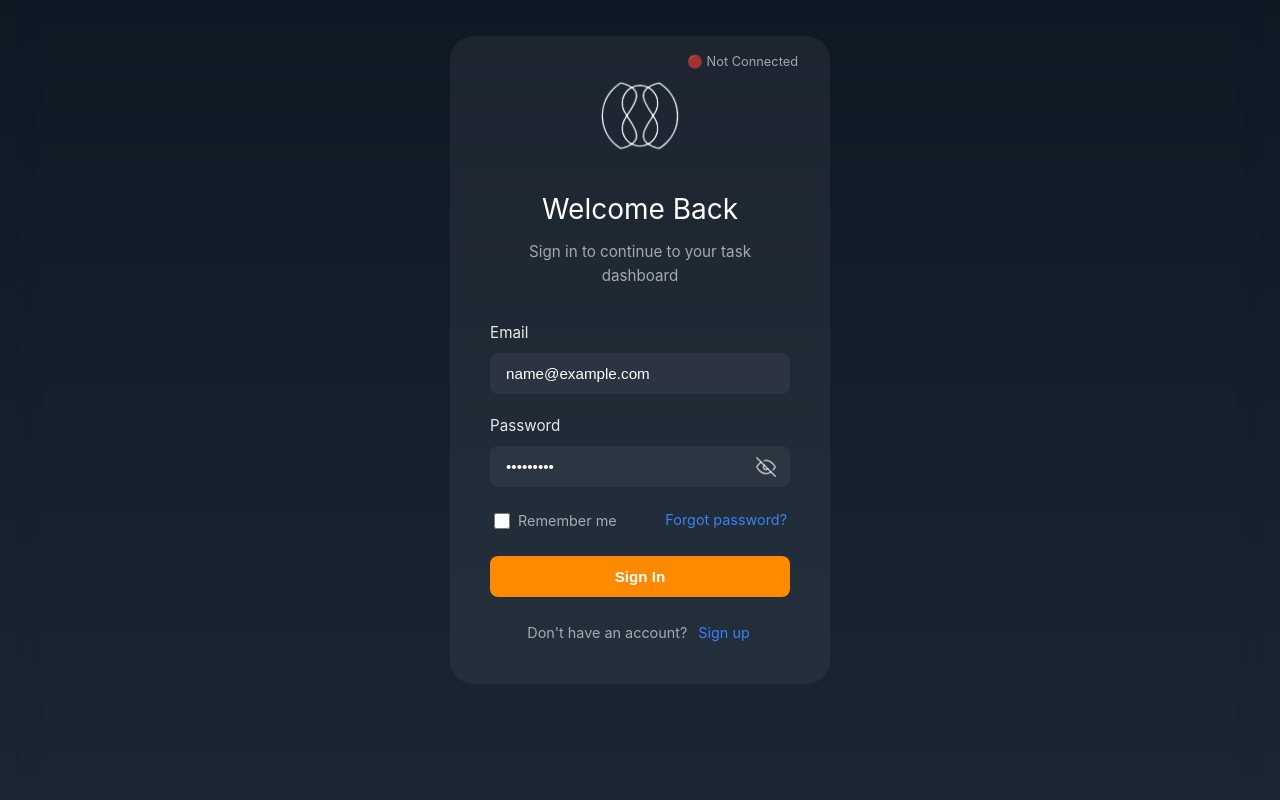
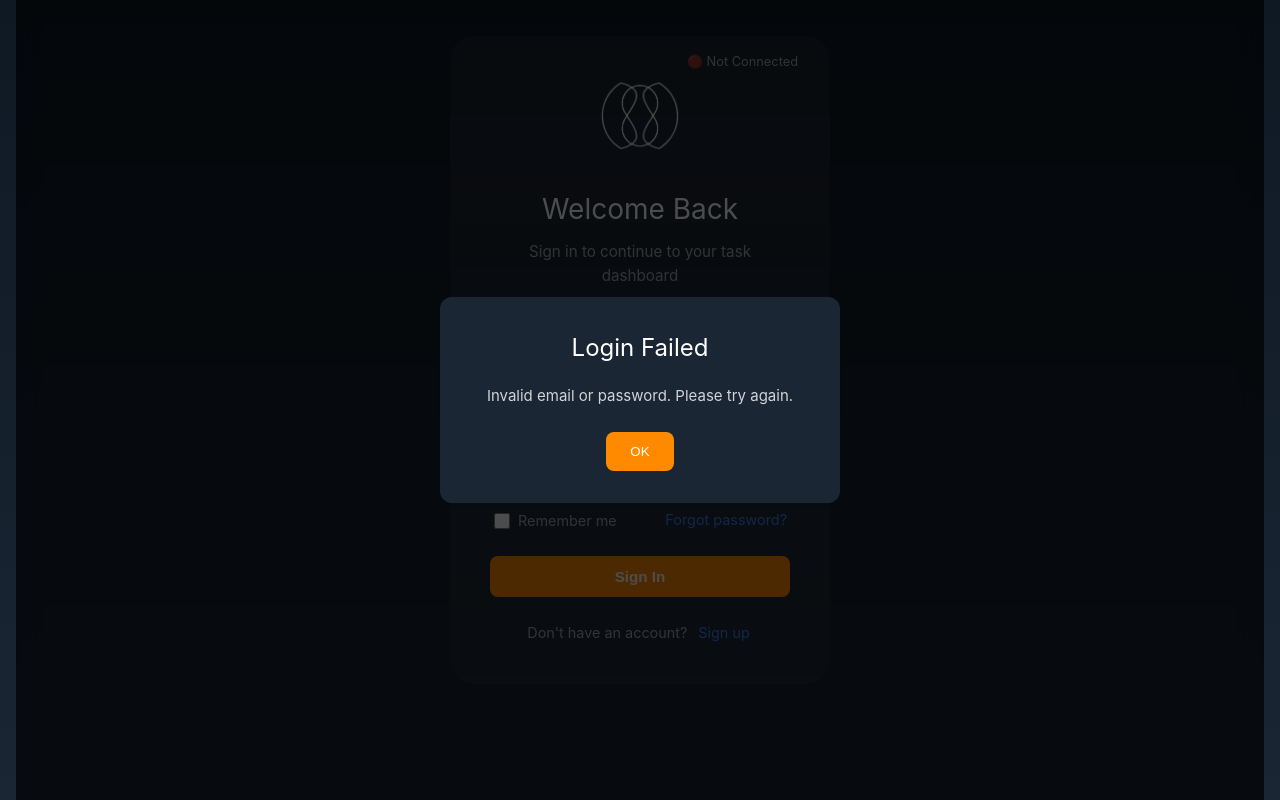
Before and after one commit to patabudlong/ui, a Vue app: page /auth/login in a window 1280 px wide. Both pictures are taken after typing "name@example.com", "Sample123" into the empty fields and a click on the button "Sign In". Built offline with nearby package versions, Linux system fonts and the light colour scheme; no server answers; the HTML template or start-up script is replaced by a standard one.

Commit message:
feat: add login error dialog
- Added styled error dialog for invalid credentials
- Added dismiss functionality

```diff
--- a/src/views/LoginView.vue
+++ b/src/views/LoginView.vue
@@ -9,6 +9,7 @@ const password = ref('')
 const showPassword = ref(false)
 const isConnected = ref(false)
 const loading = ref(false)
+const showErrorDialog = ref(false)
 
 const handleLogin = async () => {
   try {
@@ -16,8 +17,8 @@ const handleLogin = async () => {
     await authService.login(email.value, password.value)
     localStorage.setItem('isAuthenticated', 'true')
     router.push('/')
-  } catch (error) {
-    alert('Invalid credentials')
+  } catch (_error) {
+    showErrorDialog.value = true
   } finally {
     loading.value = false
   }
@@ -113,6 +114,19 @@ onMounted(async () => {
           <a href="#" class="signup-link">Sign up</a>
         </div>
       </form>
+    </div>
+
+    <!-- Error Dialog -->
+    <div v-if="showErrorDialog" class="dialog-overlay">
+      <div class="dialog">
+        <div class="dialog-content">
+          <h2>Login Failed</h2>
+          <p>Invalid email or password. Please try again.</p>
+          <div class="dialog-actions">
+            <button class="confirm-btn" @click="showErrorDialog = false">OK</button>
+          </div>
+        </div>
+      </div>
     </div>
   </div>
 </template>
@@ -336,4 +350,61 @@ input::placeholder {
     margin-left: 1.8rem;
   }
 }
+
+.dialog-overlay {
+  position: fixed;
+  top: 0;
+  left: 0;
+  right: 0;
+  bottom: 0;
+  background: rgba(0, 0, 0, 0.7);
+  display: flex;
+  justify-content: center;
+  align-items: center;
+  z-index: 1000;
+}
+
+.dialog {
+  background: #1a2634;
+  border-radius: 12px;
+  padding: 2rem;
+  width: 90%;
+  max-width: 400px;
+  box-shadow: 0 4px 6px rgba(0, 0, 0, 0.1);
+}
+
+.dialog-content {
+  text-align: center;
+}
+
+.dialog-content h2 {
+  margin: 0 0 1rem;
+  color: white;
+  font-size: 1.5rem;
+}
+
+.dialog-content p {
+  margin: 0 0 1.5rem;
+  color: rgba(255, 255, 255, 0.8);
+}
+
+.dialog-actions {
+  display: flex;
+  justify-content: center;
+}
+
+.confirm-btn {
+  padding: 0.75rem 1.5rem;
+  border-radius: 8px;
+  border: none;
+  background: #ff8a00;
+  color: white;
+  font-weight: 500;
+  cursor: pointer;
+  transition: all 0.3s ease;
+}
+
+.confirm-btn:hover {
+  background: #ff9d2f;
+}
 </style>
```
